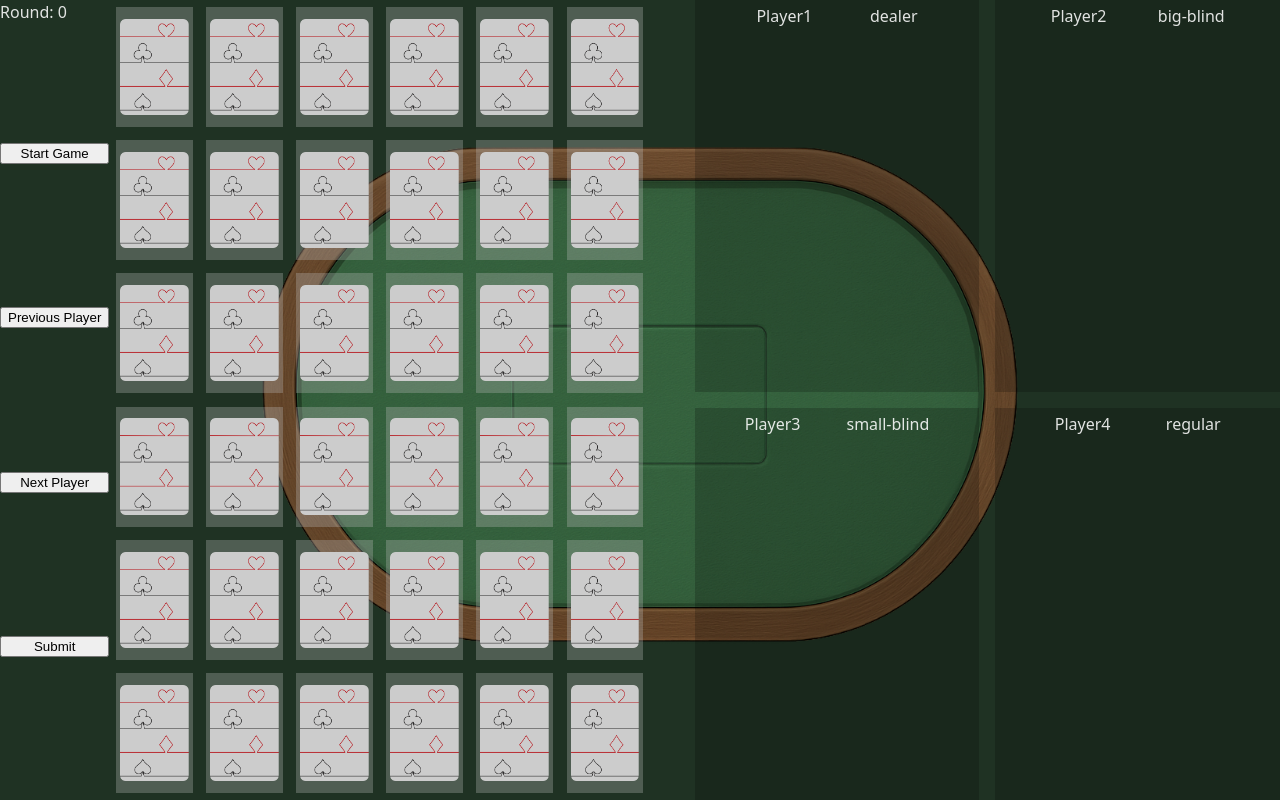
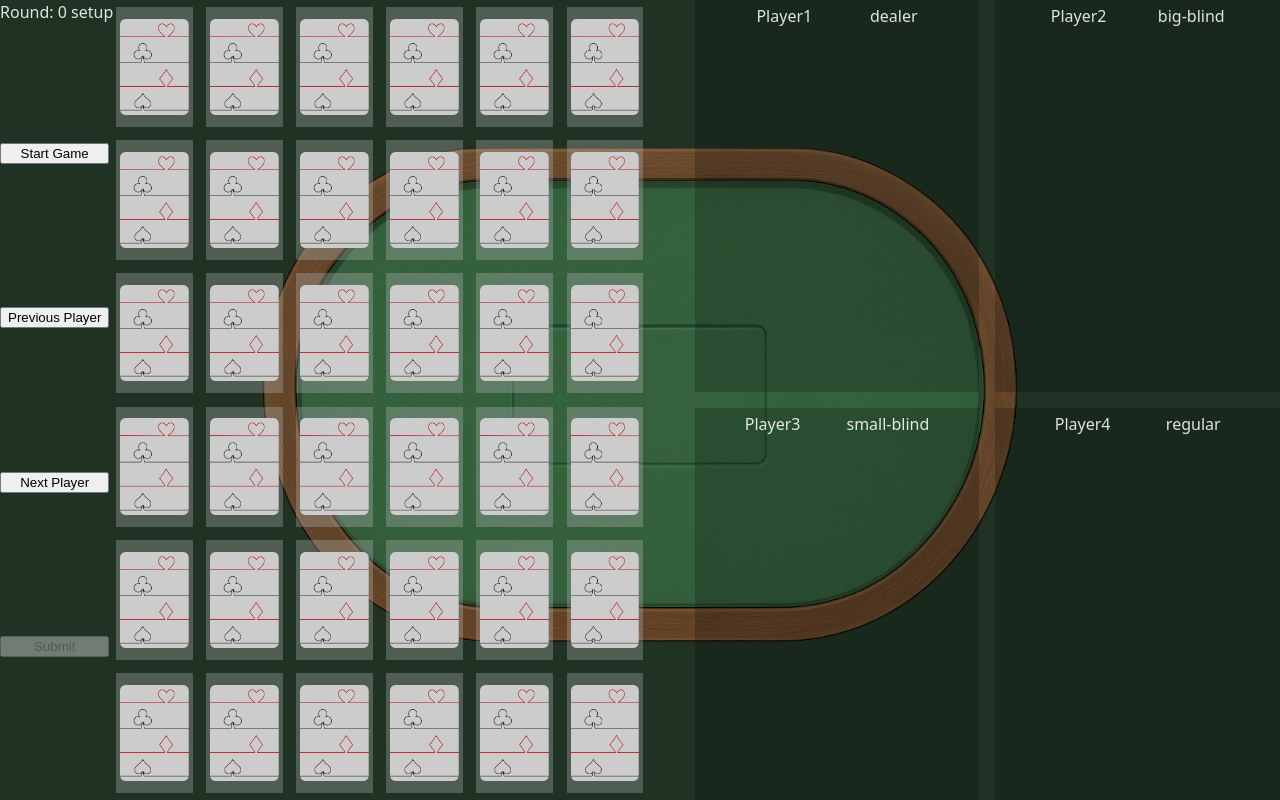
Before and after one commit to Marcaus-Cruz/le-casino, a React (Vite) app: page / in a window 1280 px wide. Shown: the top 800 px of the page. Built offline with nearby package versions, Linux system fonts and the light colour scheme.

Commit message:
Add ready-for-showdown stage. Allow player to skip discard. Automatically go next after player made a move.

```diff
--- a/src/components/Player.tsx
+++ b/src/components/Player.tsx
@@ -73,8 +73,8 @@ const Player = (props: PlayerProps) => {
             ))}
          </div>
          {isCurrentPlayer && (
-            <button onClick={discard} className='btn btn-discard' disabled={!selectedCards.length}>
-               Discard
+            <button onClick={discard} className='btn'>
+               {`${selectedCards.length ? 'Discard' : 'Skip'}`}
             </button>
          )}
       </div>
--- a/src/components/Table.tsx
+++ b/src/components/Table.tsx
@@ -1,4 +1,4 @@
-import { useState } from 'react';
+import { useEffect, useState } from 'react';
 import {
    DEFAULT_PLAYERS,
    addToHand as playerAddToHand,
@@ -11,11 +11,11 @@ import type { PlayerData } from '../types/player.types';
 import type { TableData } from '../types/table.types';
 import Card from './Card.tsx';
 import Player from './Player.tsx';
+import type { GamePhase } from '../types/table.types';
 
 const Table = () => {
-   const [allPlayersCompleted, setAllPlayersCompleted] = useState<boolean>(false);
-
    const [tableData, setTableData] = useState<TableData>(tableSetupGame(DEFAULT_PLAYERS));
+   const [gamePhase, setGamePhase] = useState<GamePhase>(tableData.stage);
    const [roundIndex, setRoundIndex] = useState<number>(tableData.roundIndex);
    const [players, setPlayers] = useState<PlayerData[]>(tableData.players);
    const [currentDeck, setCurrentDeck] = useState<DeckOfCardsData>(tableData.deck);
@@ -27,12 +27,33 @@ const Table = () => {
       tableData.playerPositions[currentPlayerIndex],
    );
 
+   const [hasPlayerDiscarded, setHasPlayerDiscarded] = useState<Record<number, boolean>>(
+      players.reduce(
+         (obj, { position }) => {
+            obj[position] = false;
+            return obj;
+         },
+         {} as Record<number, boolean>,
+      ),
+   );
+
+   useEffect(() => {
+      if (Object.values(hasPlayerDiscarded).every(value => value)) {
+         setGamePhase('ready-for-showdown');
+      }
+   }, [hasPlayerDiscarded]);
+
+   // TODO: Make Model have the source truth
    const startGame = () => {
       dealCards(tableData.deck, tableData.players);
 
       setCurrentDeck(tableData.deck);
       setPlayers(tableData.players);
       setRoundIndex(tableData.roundIndex + 1);
+
+      // setGamePhase('betting');
+      setGamePhase('discarding');
+
       setCurrentPlayerIndex(prevPlayerIndex => prevPlayerIndex + 1);
    };
 
@@ -51,6 +72,7 @@ const Table = () => {
 
    const submitCards = () => {
       // TODO: Submit cards
+      setGamePhase('showdown');
    };
 
    const discardHandler = (cards: CardData[], playerPosition: number): void => {
@@ -65,16 +87,40 @@ const Table = () => {
       for (let i = 0; i < numCardsToGiveBack; i += 1) {
          playerAddToHand(player, drawCard(tableData.deck));
       }
+
+      setHasPlayerDiscarded(prevHasPlayerDiscarded => ({
+         ...prevHasPlayerDiscarded,
+         [playerPosition]: true,
+      }));
+
+      changePlayer(1);
    };
 
    return (
       <div id='table' className={`${isDebug() ? 'debug' : ''}`}>
-         <div className='round-indicator'>Round: {roundIndex}</div>
+         <div className='round-indicator'>
+            Round: {roundIndex} {gamePhase}
+         </div>
          <div className='controls'>
-            {roundIndex === 0 && <button onClick={startGame}>Start Game</button>}
-            <button onClick={() => changePlayer(-1)}>Previous Player</button>
-            <button onClick={() => changePlayer(1)}>Next Player</button>
-            <button onClick={submitCards}>Submit</button>
+            {/* TODO: create a Button component */}
+            {roundIndex === 0 && (
+               <button className='btn' onClick={startGame}>
+                  Start Game
+               </button>
+            )}
+            <button className='btn' onClick={() => changePlayer(-1)}>
+               Previous Player
+            </button>
+            <button className='btn' onClick={() => changePlayer(1)}>
+               Next Player
+            </button>
+            <button
+               className='btn'
+               onClick={submitCards}
+               disabled={gamePhase !== 'ready-for-showdown'}
+            >
+               Submit
+            </button>
          </div>
          <div className='deck'>
             {currentDeck.map(card => (
--- a/src/models/tableModel.ts
+++ b/src/models/tableModel.ts
@@ -38,6 +38,7 @@ export const tableSetupGame = (players: PlayerData[] = []): TableData => {
       players,
       playerPositions: {},
       currentPlayerIndex: -1,
+      stage: 'setup',
    };
 
    players.forEach((player: PlayerData, index: number) => {
--- a/src/types/table.types.ts
+++ b/src/types/table.types.ts
@@ -3,7 +3,7 @@ import type { PlayerData } from './player.types';
 
 export type GameType = 'draw-five' | 'texas-hold-em' | 'omaha';
 
-export type GamePhase = 'setup' | 'betting' | 'discarding' | 'showdown';
+export type GamePhase = 'setup' | 'betting' | 'discarding' | 'ready-for-showdown' | 'showdown';
 
 export type TableData = {
    deck: DeckOfCardsData;
@@ -13,4 +13,5 @@ export type TableData = {
    playerPositions: Record<number, PlayerData>;
    players: PlayerData[];
    currentPlayerIndex: number;
+   stage: GamePhase;
 };
```
